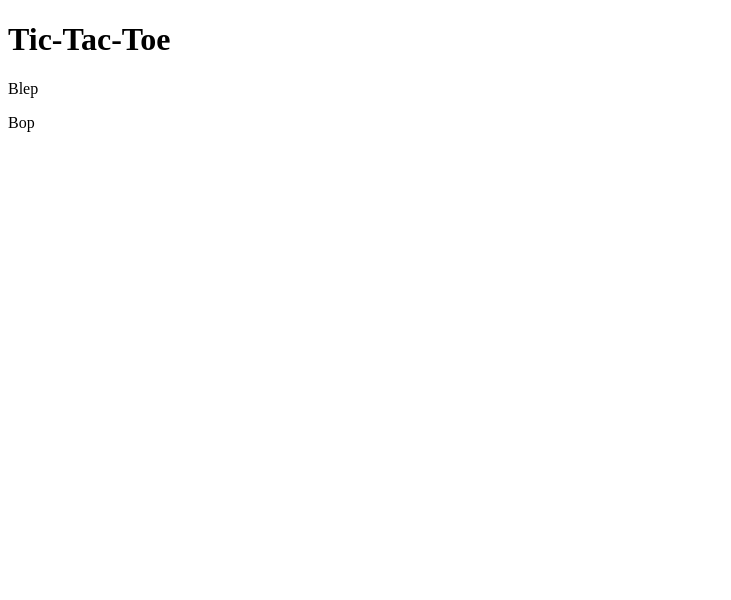
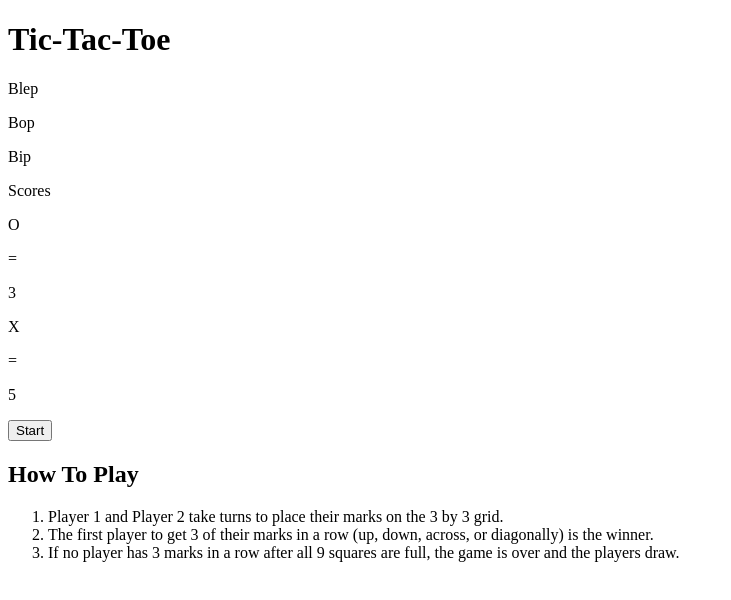
Before and after one commit to iO-Academy/2021-march-tictactoe, a plain HTML site: page index.html in a window 1280 px wide. Shown: the whole page, without its empty margins (0-731 px from the left). Drawn offline with Linux system fonts and the light colour scheme.

Commit message:
Finished HTML

```diff
--- a/index.html
+++ b/index.html
@@ -28,12 +28,31 @@
                         <p></p>
                         <img src = ''>Bop</img>
                     </div>
-                    <div class = 'player'></div>
-                    <div class = 'score'></div>
+                    <div class = 'player'>
+                        <p></p>
+                        <img src = ''>Bip</img>
+                    </div>
+                    <div class = 'score'>
+                        <p>Scores</p>
+                        <img src = ''>O</img>
+                        <p> = </p>
+                        <p id = 'playerOneScore'>3</p>
+                        <img src = ''>X</img>
+                        <p> = </p>
+                        <p id = 'playerTwoScore'>5</p>
+                    </div>
+                </div>
+                <div class = "startButtonContainer">
+                    <button id = "startButton">Start</button>
                 </div>
             </section>
             <footer>
-
+                <h2>How To Play</h2>
+                <ol>
+                    <li>Player 1 and Player 2 take turns to place their marks on the 3 by 3 grid.</li>
+                    <li>The first player to get 3 of their marks in a row (up, down, across, or diagonally) is the winner.</li>
+                    <li>If no player has 3 marks in a row after all 9 squares are full, the game is over and the players draw.</li>
+                </ol>
             </footer>
         </main>
     </body>
```
